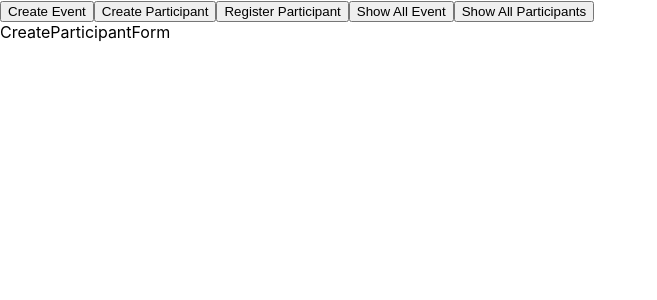
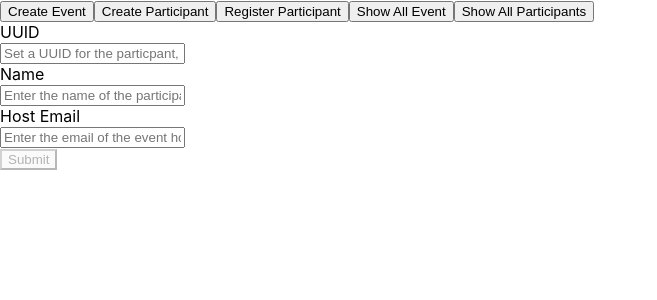
Before and after one commit to jdr161/CSDS-383-No-Names-Layered, a React (Create React App) app in the folder presentation-layer/: page / in a window 1280 px wide. Both pictures are taken after a click on the button "Create Participant". Shown: the top 300 px of the page, without its empty margins (0-657 px from the left). Built offline with nearby package versions, Linux system fonts and the light colour scheme; the HTML template or start-up script is replaced by a standard one.

Commit message:
add create-participant and register-participant form

```diff
--- a/presentation-layer/src/components/Forms/CreateParticipantForm.js
+++ b/presentation-layer/src/components/Forms/CreateParticipantForm.js
@@ -1,15 +1,81 @@
 import React, { Component } from "react"
+import {
+    FormControl,
+    FormLabel,
+    FormErrorMessage,
+    Input,
+    Button,
+} from '@chakra-ui/react'
+import axios from 'axios'
 
 class CreateParticipantForm extends Component {
     constructor() {
         super()
-        this.state = {}
+        this.state = {
+            uuidInput: '',
+            nameInput: '',
+            emailInput: '',
+        }
     }
+
+
     render() {
-        return(
+        const { uuidInput, nameInput, emailInput } = this.state
+        const handleUuidChange = (e) => this.setState({ uuidInput: e.target.value})
+        const handleNameChange = (e) => this.setState({ nameInput: e.target.value})
+        const handleEmailInput = (e) => this.setState({ emailInput: e.target.value})
+
+        const emailRegex = new RegExp('^(?=.{1,64}@)[A-Za-z0-9_-]+(\.[A-Za-z0-9_-]+)*@[^-][A-Za-z0-9-]+(\.[A-Za-z0-9-]+)*(\.[A-Za-z]{2,})$');
+
+        const isNameError = nameInput === '' | nameInput.length > 600
+        const isEmailError = emailInput === '' | !emailRegex.test(emailInput)
+
+        const submitDisabled = isNameError | isEmailError
+
+        const handleSubmit = () => {
+            let data = {
+                uuid: uuidInput,
+                name: nameInput,
+                email: emailInput,
+            }
+            let apiURL = ''
+            axios.post(apiURL, data)
+              .then(function (response) {
+                //TODO: IMPLEMENT API RESPONSE
+                console.log(response);
+              })
+              .catch(function (error) {
+                //TODO: IMPLEMENT API ERROR RESPONSE
+                console.log(error);
+              });
+        }
+
+        return (
+            <>
             <div>
-                CreateParticipantForm
+                <FormControl>
+                    <FormLabel>UUID</FormLabel>
+                    <Input type='text' value={uuidInput} onChange={handleUuidChange} placeholder="Set a UUID for the particpant, or leave blank for an auto-generated one..." />
+                </FormControl>
+
+                <FormControl isInvalid={isNameError}>
+                    <FormLabel>Name</FormLabel>
+                    <Input type='text' value={nameInput} onChange={handleNameChange} placeholder="Enter the name of the participant..." />
+                    {!isNameError &&
+                        <FormErrorMessage>Name should be between 1 and 600 characters, inclusive. Try again</FormErrorMessage>
+                    }
+                </FormControl>
+
+                <FormControl isInvalid={isEmailError}>
+                    <FormLabel>Host Email</FormLabel>
+                    <Input type='email' value={emailInput} onChange={handleEmailInput} placeholder="Enter the email of the event host..." />
+                    {!isEmailError &&
+                        <FormErrorMessage>Invalid email. Try again</FormErrorMessage>
+                    }
+                </FormControl>
+                <Button onClick={handleSubmit} isDisabled={submitDisabled}>Submit</Button>
             </div>
+            </>
         )
     }
 } export default CreateParticipantForm
--- a/presentation-layer/src/components/Forms/RegisterParticipantForm.js
+++ b/presentation-layer/src/components/Forms/RegisterParticipantForm.js
@@ -1,15 +1,72 @@
 import React, { Component } from "react"
+import {
+    FormControl,
+    FormLabel,
+    FormErrorMessage,
+    Input,
+    Button,
+} from '@chakra-ui/react'
+import axios from 'axios'
 
 class RegisterParticipantForm extends Component {
     constructor() {
         super()
-        this.state = {}
+        this.state = {
+            eventInput: '',
+            participantInput: '',
+        }
     }
+
+
     render() {
-        return(
+        const { eventInput, participantInput } = this.state
+        const handleEventChange = (e) => this.setState({ eventInput: e.target.value})
+        const handleParticipantChange = (e) => this.setState({ participantInput: e.target.value})
+
+        const isEventError = eventInput === ''
+        const isParticipantError = participantInput === ''
+
+        const submitDisabled = isEventError | isParticipantError
+
+        const handleSubmit = () => {
+            let data = {
+                event: eventInput,
+                Participant: participantInput,
+            }
+            let apiURL = ''
+            axios.post(apiURL, data)
+              .then(function (response) {
+                //TODO: IMPLEMENT API RESPONSE
+                console.log(response);
+              })
+              .catch(function (error) {
+                //TODO: IMPLEMENT API ERROR RESPONSE
+                console.log(error);
+              });
+        }
+
+        return (
+            <>
             <div>
-                RegisterParticipantForm
+                <FormControl isInvalid={isEventError}>
+                    <FormLabel>Event UUID</FormLabel>
+                    <Input type='text' value={eventInput} onChange={handleEventChange} placeholder="" />
+                    {!isEventError &&
+                        <FormErrorMessage>Event UUID is required</FormErrorMessage>
+                    }
+                </FormControl>
+
+                <FormControl isInvalid={isParticipantError}>
+                    <FormLabel>Participant UUID</FormLabel>
+                    <Input type='text' value={participantInput} onChange={handleParticipantChange} placeholder="" />
+                    {!isParticipantError &&
+                        <FormErrorMessage>Participant UUID</FormErrorMessage>
+                    }
+                </FormControl>
+
+                <Button onClick={handleSubmit} isDisabled={submitDisabled}>Submit</Button>
             </div>
+            </>
         )
     }
 } export default RegisterParticipantForm
```
